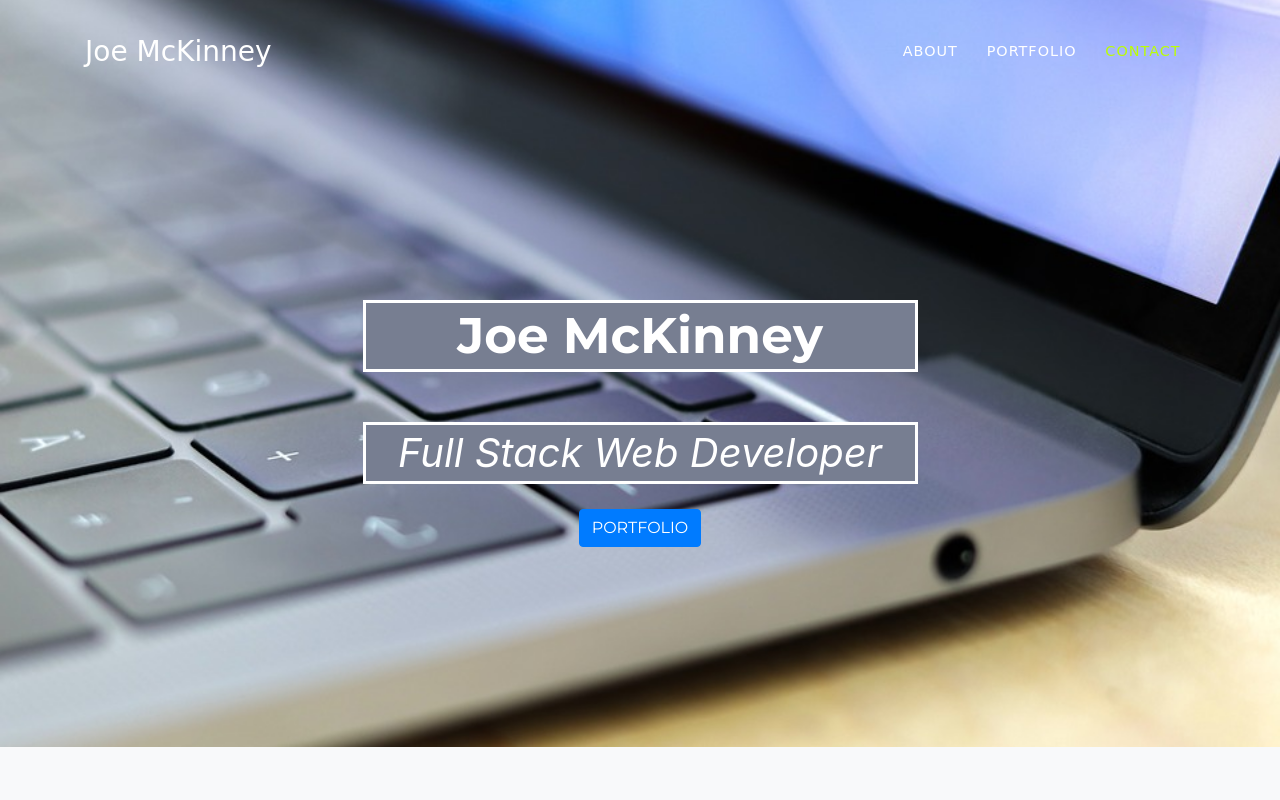
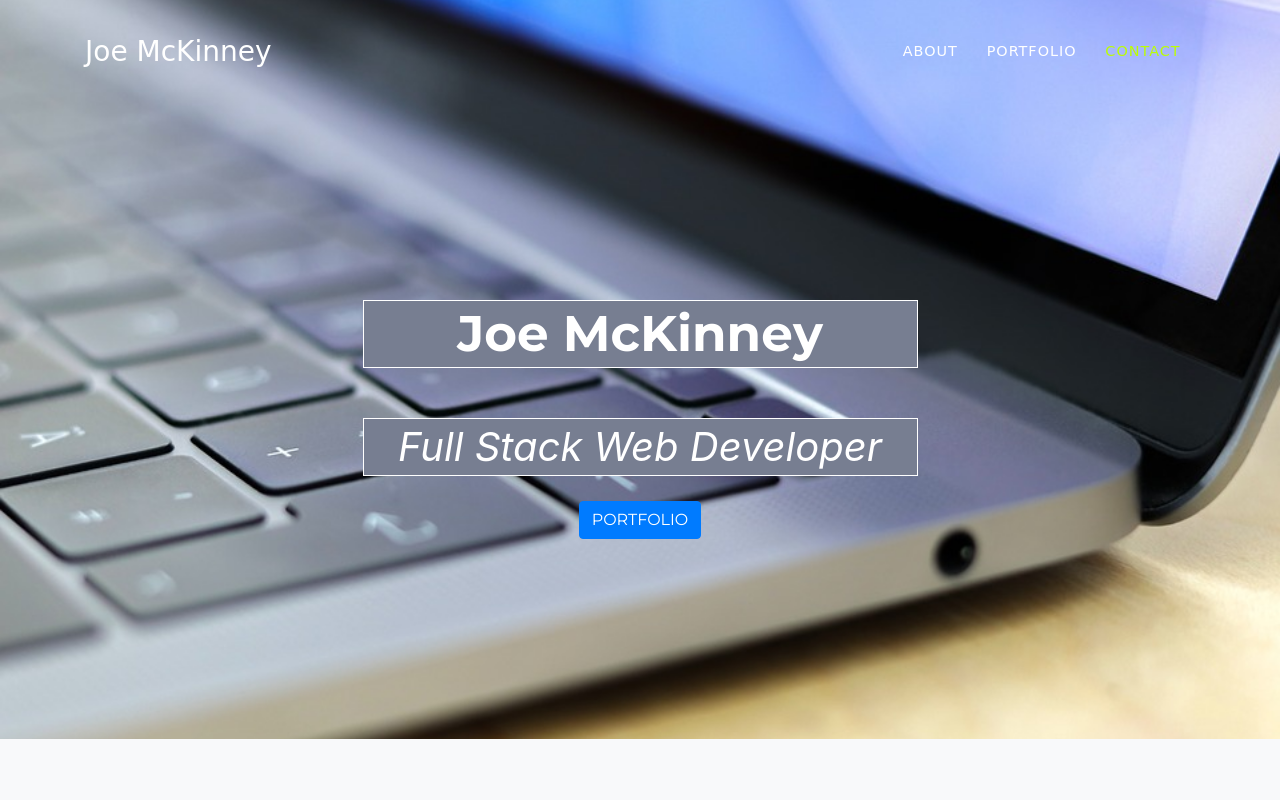
Before and after one commit to josephfmck/Responsive-Portfolio, a website with bundled scripts: page index.html in a window 1280 px wide. Shown: the top 800 px of the page. Built offline with nearby package versions, Linux system fonts and the light colour scheme; a web font is replaced by a local one.

Commit message:
change title border to 1px

```diff
--- a/css/agency.css
+++ b/css/agency.css
@@ -204,7 +204,7 @@ color: white;
 background-color: rgb(119, 126, 145);
 width: 50%;
 margin-left: 25%;
-border: solid #fff;
+border: solid #fff 1px;
 padding: 8px 0px;
 }
 
@@ -225,7 +225,7 @@ header.masthead .intro-text .intro-heading h1 {
   background-color: rgb(119, 126, 145);
   width: 50%;
   margin-left: 25%;
-  border: solid #fff;
+  border: solid #fff 1px;
   padding: 8px 0px;
 
   font-size: 50px;
```
